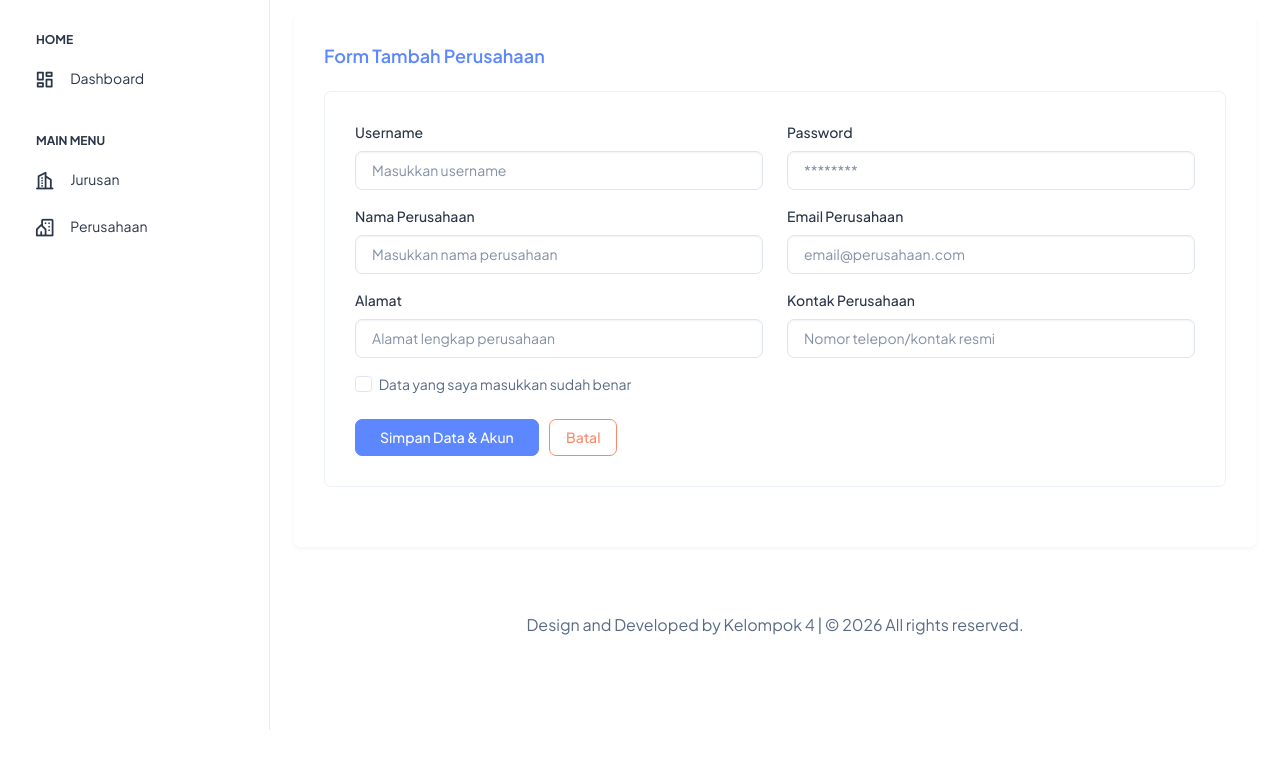
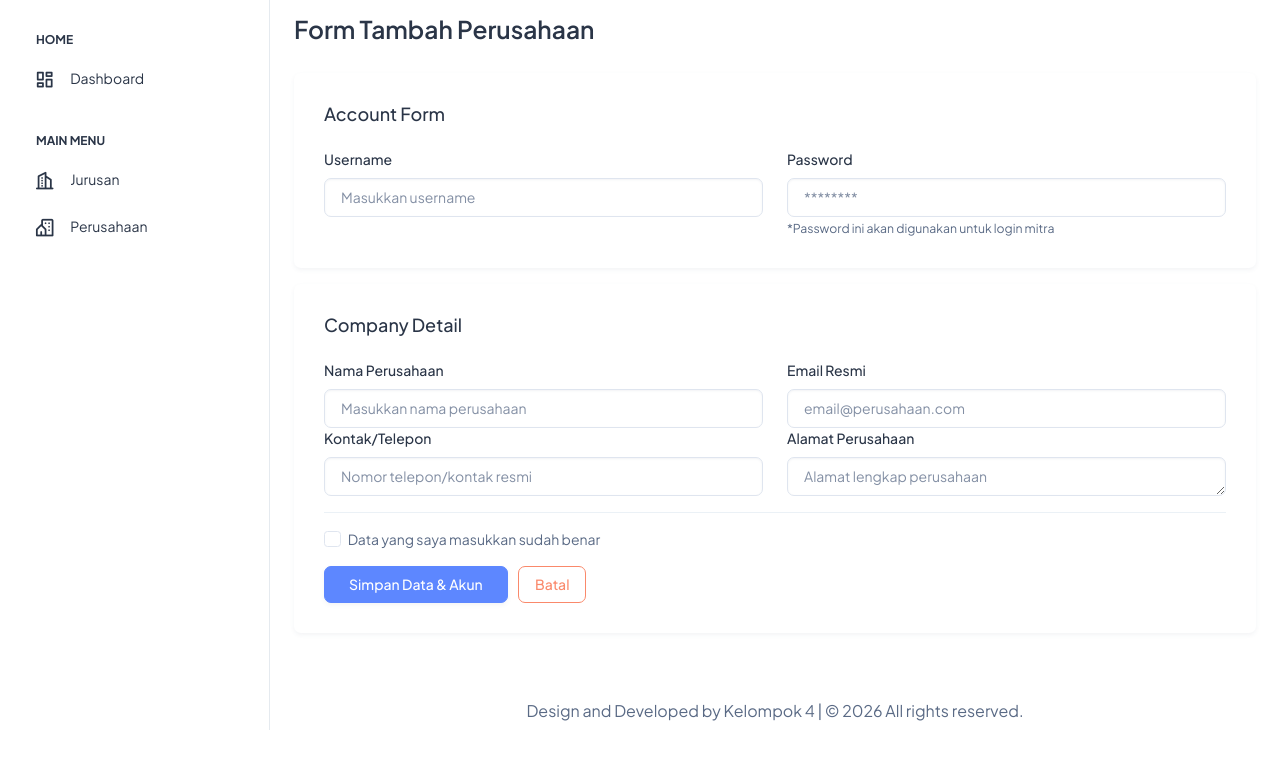
Before and after one commit to ranz0910/siTEMA, a PHP site: page /siTEMA/layout/create/form_tambah_perusahaan.php in a window 1280 px wide. Shown: the part 70-829 px from the top of the page. Before the commit the page ends 800 px from the top, so only its background shows below. Run offline with PHP 8.4, Linux system fonts and the light colour scheme; a user stored in the database is signed in; some libraries are stand-ins or nearby versions.

Commit message:
update program perusahaan

```diff
--- a/layout/create/form_tambah_perusahaan.php
+++ b/layout/create/form_tambah_perusahaan.php
@@ -1,71 +1,80 @@
 <?php
 include '../../init.php';
 include '../../service/auth.php';
+require_once '../../repository/Perusahaan.php';
 ?>
 
 <?php include '../../partials/header.php'; ?>
 
 <div class="container-fluid">
-  <div class="card shadow-sm">
+    <h3 class="fw-semibold">Form Tambah Perusahaan</h3>
+    <br>
+
+    <form action="<?= BASE_URL ?>/process/perusahaan/save.php" method="POST">
+
+        <div class="card mb-3 shadow-sm">
             <div class="card-body">
-      <h5 class="card-title fw-semibold mb-4 text-primary">Form Tambah Perusahaan</h5>
+                <h5 class="card-title mb-4">Account Form</h5>
 
-      <div class="card shadow-none border">
-        <div class="card-body">
-          <form action="<?= BASE_URL ?>process/perusahaan/save.php" method="POST">
-
-            <div class="row mb-3">
-              <div class="col-md-6">
+                <div class="row">
+                    <div class="col-md-6 mb-0">
                         <label for="username" class="form-label fw-bold">Username</label>
-                <input type="text" name="username" class="form-control" id="username" placeholder="Masukkan username" required>
+                        <input type="text" name="username" class="form-control" id="username"
+                               placeholder="Masukkan username" required>
                     </div>
-              <div class="col-md-6">
+                    <div class="col-md-6 mb-0">
                         <label for="password" class="form-label fw-bold">Password</label>
-                <input type="password" name="password" class="form-control" id="password" placeholder="********" required>
+                        <input type="password" name="password" class="form-control" id="password"
+                               placeholder="********" required>
+                        <small class="text-muted">*Password ini akan digunakan untuk login mitra</small>
+                    </div>
+                </div>
             </div>
         </div>
 
+        <div class="card shadow-sm">
+            <div class="card-body">
+                <h5 class="card-title mb-4">Company Detail</h5>
+
                 <div class="row">
-              <div class="col-md-6 mb-3">
-                <label for="namaPerusahaan" class="form-label fw-bold">Nama Perusahaan</label>
-                <input type="text" name="nama_perusahaan" class="form-control" id="nama_perusahaan" placeholder="Masukkan nama perusahaan" required>
+                    <div class="col-md-6 mb-0">
+                        <label for="nama_perusahaan" class="form-label fw-bold">Nama Perusahaan</label>
+                        <input type="text" name="nama_perusahaan" class="form-control" id="nama_perusahaan"
+                               placeholder="Masukkan nama perusahaan" required>
                     </div>
-              <div class="col-md-6 mb-3">
-                <label for="emailPerusahaan" class="form-label fw-bold">Email Perusahaan</label>
-                <input type="email" name="email_perusahaan" class="form-control" id="email" placeholder="email@perusahaan.com" required>
+                    <div class="col-md-6 mb-0">
+                        <label for="email_perusahaan" class="form-label fw-bold">Email Resmi</label>
+                        <input type="email" name="email_perusahaan" class="form-control" id="email_perusahaan"
+                               placeholder="email@perusahaan.com" required>
+                    </div>
+                    <div class="col-md-6 mb-0">
+                        <label for="telp_perusahaan" class="form-label fw-bold">Kontak/Telepon</label>
+                        <input type="text" name="telp_perusahaan" class="form-control" id="telp_perusahaan"
+                               placeholder="Nomor telepon/kontak resmi" required>
+                    </div>
+                    <div class="col-md-6 mb-0">
+                        <label for="alamat_perusahaan" class="form-label fw-bold">Alamat Perusahaan</label>
+                        <textarea name="alamat_perusahaan" class="form-control" id="alamat_perusahaan"
+                                  rows="1" placeholder="Alamat lengkap perusahaan" required></textarea>
                     </div>
                 </div>
 
-            <div class="row">
-              <div class="col-md-6 mb-3">
-                <label for="alamatPerusahaan" class="form-label fw-bold">Alamat</label>
-                <input type="text" name="alamat_perusahaan" class="form-control" id="alamat" placeholder="Alamat lengkap perusahaan" required>
-              </div>
-              <div class="col-md-6 mb-3">
-                <label for="kontakPerusahaan" class="form-label fw-bold">Kontak Perusahaan</label>
-                <input type="text" name="kontak_perusahaan" class="form-control" id="kontak" placeholder="Nomor telepon/kontak resmi" required>
-              </div>
-            </div>
-
+                <div class="text mt-3 border-top pt-3">
                     <div class="mb-3 form-check">
                         <input type="checkbox" class="form-check-input" id="confirmCheck" required>
                         <label class="form-check-label" for="confirmCheck">Data yang saya masukkan sudah benar</label>
                     </div>
 
-            <div class="mt-4">
-              <button type="submit" name="submit_perusahaan" class="btn btn-primary px-4">
+                    <button type="submit" name="submit_perusahaan" class="btn btn-primary px-4 shadow-sm">
                         Simpan Data & Akun
                     </button>
-              <a href="<?= BASE_URL ?>layout/data/data_perusahaan.php" class="btn btn-outline-danger ms-2">
+                    <a href="<?= BASE_URL ?>/layout/read/data_perusahaan.php" class="btn btn-outline-danger ms-2">
                         Batal
                     </a>
                 </div>
-
-          </form>
             </div>
         </div>
-    </div>
-  </div>
+    </form>
 </div>
 
 <?php include '../../partials/footer.php'; ?>
--- a/partials/sidebar.php
+++ b/partials/sidebar.php
@@ -42,7 +42,7 @@ $role_id = isset($_SESSION['id_roles']) ? $_SESSION['id_roles'] : 0;
             </a>
           </li>
           <li class="sidebar-item">
-            <a class="sidebar-link" href="<?php echo BASE_URL; ?>index.php?page=data_perusahaan">
+            <a class="sidebar-link" href="<?php echo BASE_URL; ?>/layout/read/data_perusahaan.php">
               <span><i class="ti ti-building-community"></i></span><span class="hide-menu">Perusahaan</span>
             </a>
           </li>
@@ -60,7 +60,7 @@ $role_id = isset($_SESSION['id_roles']) ? $_SESSION['id_roles'] : 0;
             </a>
           </li>
           <li class="sidebar-item">
-            <a class="sidebar-link" href="<?php echo BASE_URL; ?>index.php?page=pengajuan_magang">
+            <a class="sidebar-link" href="<?php echo BASE_URL; ?>/layout/create/pengajuan_magang.php">
               <span><i class="ti ti-file-description"></i></span><span class="hide-menu">Pengajuan Magang</span>
             </a>
           </li>
@@ -68,7 +68,7 @@ $role_id = isset($_SESSION['id_roles']) ? $_SESSION['id_roles'] : 0;
 
         <?php if ($role_id == 3) : ?>
           <li class="sidebar-item">
-            <a class="sidebar-link" href="<?php echo BASE_URL; ?>index.php?page=lowongan_magang">
+            <a class="sidebar-link" href="<?php echo BASE_URL; ?>/layout/read/lowongan_magang.php">
               <span><i class="ti ti-briefcase"></i></span><span class="hide-menu">Lowongan Magang</span>
             </a>
           </li>
@@ -76,7 +76,7 @@ $role_id = isset($_SESSION['id_roles']) ? $_SESSION['id_roles'] : 0;
 
         <?php if ($role_id == 4) : ?>
           <li class="sidebar-item">
-            <a class="sidebar-link" href="<?php echo BASE_URL; ?>index.php?page=pengajuan_magang">
+            <a class="sidebar-link" href="<?php echo BASE_URL; ?>/layout/create/pengajuan_magang.php">
               <span><i class="ti ti-file-description"></i></span><span class="hide-menu">Pengajuan Magang</span>
             </a>
           </li>
--- a/repository/perusahaan.php
+++ b/repository/perusahaan.php
@@ -4,23 +4,86 @@ require_once __DIR__ . '/../service/connection.php';
 class Perusahaan {
     public static function getAll() {
         global $connect;
-        $sql = "SELECT p.*, u.username FROM perusahaan p JOIN users u ON p.id_user = u.id";
-        return $connect->query($sql);
+        $sql = "SELECT p.*, p.id AS id_perusahaan, u.username, u.email
+                FROM perusahaan p
+                JOIN users u ON p.id_user = u.id
+                ORDER BY p.nama_perusahaan ASC";
+        return mysqli_query($connect, $sql);
     }
 
-    public static function create($data) {
+    public static function getById($id) {
         global $connect;
-        $username = $data['username'];
-        $password = password_hash($data['password'], PASSWORD_DEFAULT);
-        $id_roles = 3; // Role Perusahaan
+        $id = mysqli_real_escape_string($connect, $id);
+        $sql = "SELECT p.*, p.id AS id_perusahaan, u.username, u.email
+                FROM perusahaan p
+                JOIN users u ON p.id_user = u.id
+                WHERE p.id = '$id'";
+        $result = mysqli_query($connect, $sql);
+        return mysqli_fetch_assoc($result);
+    }
+
+    /* ===========================================================
+        FUNGSI DELETE (Hapus Perusahaan + User Terkait)
+       =========================================================== */
+    public static function delete($id) {
+        global $connect;
+        $id = mysqli_real_escape_string($connect, $id);
+
+        // 1. Ambil data perusahaan untuk mendapatkan id_user
+        $data = self::getById($id);
+        if (!$data) {
+            return ['status' => false, 'msg' => 'Data perusahaan tidak ditemukan.'];
+        }
+        $id_user = $data['id_user'];
 
         mysqli_begin_transaction($connect);
         try {
-            $connect->query("INSERT INTO users (id_roles, username, password, email) VALUES ('$id_roles', '$username', '$password', '{$data['email_perusahaan']}')");
-            $id_user = $connect->insert_id;
+            // 2. Hapus data dari tabel perusahaan
+            mysqli_query($connect, "DELETE FROM perusahaan WHERE id = '$id'");
 
-            $connect->query("INSERT INTO perusahaan (id_user, nama_perusahaan, alamat, email, kontak)
-                            VALUES ('$id_user', '{$data['nama_perusahaan']}', '{$data['alamat_perusahaan']}', '{$data['email_perusahaan']}', '{$data['kontak_perusahaan']}')");
+            // 3. Hapus data dari tabel users
+            mysqli_query($connect, "DELETE FROM users WHERE id = '$id_user'");
+
+            mysqli_commit($connect);
+            return ['status' => true];
+        } catch (Exception $e) {
+            mysqli_rollback($connect);
+            return ['status' => false, 'msg' => "Gagal menghapus: " . $e->getMessage()];
+        }
+    }
+
+    /* ===========================================================
+        FUNGSI CREATE (Tambah Perusahaan + User Baru)
+       =========================================================== */
+    public static function create($data) {
+        global $connect;
+
+        $username = mysqli_real_escape_string($connect, $data['username']);
+        $email    = mysqli_real_escape_string($connect, $data['email_perusahaan']);
+        $password = md5($data['password']); // Menggunakan md5 sesuai repo Mahasiswa Anda
+        $id_roles = 3;
+
+        // Cek duplikat username
+        $check = mysqli_query($connect, "SELECT id FROM users WHERE username = '$username'");
+        if (mysqli_num_rows($check) > 0) {
+            return ['status' => false, 'msg' => "Username '$username' sudah terdaftar."];
+        }
+
+        mysqli_begin_transaction($connect);
+        try {
+            // Simpan User
+            mysqli_query($connect, "INSERT INTO users (username, email, password, id_roles)
+                                    VALUES ('$username', '$email', '$password', '$id_roles')");
+
+            $id_user = mysqli_insert_id($connect);
+
+            // Simpan Profil Perusahaan
+            $nama   = mysqli_real_escape_string($connect, $data['nama_perusahaan']);
+            $alamat = mysqli_real_escape_string($connect, $data['alamat_perusahaan']);
+            $telp   = mysqli_real_escape_string($connect, $data['telp_perusahaan']);
+
+            mysqli_query($connect, "INSERT INTO perusahaan (id_user, nama_perusahaan, alamat_perusahaan, email_perusahaan, telp_perusahaan)
+                                    VALUES ('$id_user', '$nama', '$alamat', '$email', '$telp')");
 
             mysqli_commit($connect);
             return ['status' => true];
@@ -30,12 +93,51 @@ class Perusahaan {
         }
     }
 
-    public static function delete($id) {
+    /* ===========================================================
+        FUNGSI UPDATE (Perbarui Perusahaan + User)
+       =========================================================== */
+    public static function update($data) {
         global $connect;
-        $data = $connect->query("SELECT id_user FROM perusahaan WHERE id = '$id'")->fetch_assoc();
-        $id_user = $data['id_user'];
 
-        $connect->query("DELETE FROM perusahaan WHERE id = '$id'");
-        return $connect->query("DELETE FROM users WHERE id = '$id_user'");
+        $id_perusahaan = mysqli_real_escape_string($connect, $data['id_perusahaan']);
+        $id_user       = mysqli_real_escape_string($connect, $data['id_user']);
+        $username      = mysqli_real_escape_string($connect, $data['username']);
+        $email         = mysqli_real_escape_string($connect, $data['email_perusahaan']);
+
+        // Pengecekan Username Duplikat (Kecuali milik sendiri)
+        $check = mysqli_query($connect, "SELECT id FROM users WHERE username = '$username' AND id != '$id_user'");
+        if (mysqli_num_rows($check) > 0) {
+            return ['status' => false, 'msg' => "Username '$username' sudah digunakan akun lain."];
+        }
+
+        mysqli_begin_transaction($connect);
+        try {
+            // Update Users
+            mysqli_query($connect, "UPDATE users SET username = '$username', email = '$email' WHERE id = '$id_user'");
+
+            // Update Password jika diisi
+            if (!empty($data['password'])) {
+                $pass = md5($data['password']);
+                mysqli_query($connect, "UPDATE users SET password = '$pass' WHERE id = '$id_user'");
+            }
+
+            // Update Perusahaan
+            $nama   = mysqli_real_escape_string($connect, $data['nama_perusahaan']);
+            $alamat = mysqli_real_escape_string($connect, $data['alamat_perusahaan']);
+            $telp   = mysqli_real_escape_string($connect, $data['telp_perusahaan']);
+
+            mysqli_query($connect, "UPDATE perusahaan SET
+                                    nama_perusahaan = '$nama',
+                                    alamat_perusahaan = '$alamat',
+                                    email_perusahaan = '$email',
+                                    telp_perusahaan = '$telp'
+                                    WHERE id = '$id_perusahaan'");
+
+            mysqli_commit($connect);
+            return ['status' => true];
+        } catch (Exception $e) {
+            mysqli_rollback($connect);
+            return ['status' => false, 'msg' => $e->getMessage()];
+        }
     }
 }
```
Also changed, not shown: layout/create/form_tambah_mahasiswa.php (+24 -24 lines), layout/edit/form_edit_perusahaan.php (+8 -8 lines), layout/read/data_perusahaan.php (+11 -12 lines), process/perusahaan/delete.php (+49 -20 lines), process/perusahaan/save.php (+78 -80 lines). Lines whose indentation alone changed are shown as unchanged.
